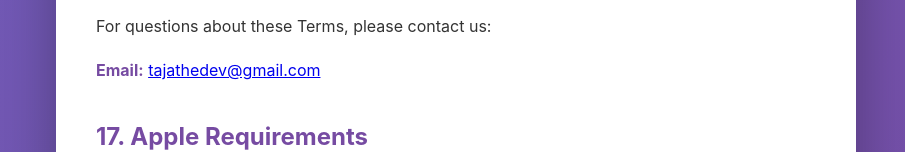
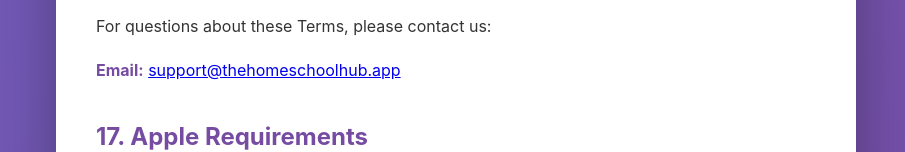
Before and after one commit to TajaTheDev/homeschoolhub-support, a plain HTML site: page terms.html in a window 1280 px wide. Shown: the part 4424-4576 px from the top of the page, without its empty margins (184-1089 px from the left). Drawn offline with Linux system fonts and the light colour scheme.

Commit message:
Update contact email in terms.html
update email

```diff
--- a/terms.html
+++ b/terms.html
@@ -142,7 +142,7 @@
 
         <h2>16. Contact Information</h2>
         <p>For questions about these Terms, please contact us:</p>
-        <p><strong>Email:</strong> <a href="mailto:tajathedev@gmail.com">tajathedev@gmail.com</a></p>
+        <p><strong>Email:</strong> <a href="mailto:tajathedev@gmail.com">support@thehomeschoolhub.app</a></p>
 
         <h2>17. Apple Requirements</h2>
         <p>These Terms are between you and HomeschoolHub (Taja Moxey), not Apple. Apple has no obligation to furnish maintenance or support services. In the event of any failure to conform to any warranty, you may notify Apple, and Apple will refund the purchase price (if any). Apple has no other warranty obligation. Apple is not responsible for addressing claims by you or third parties relating to the App or your use of it, including: (1) product liability claims; (2) any claim that the App fails to conform to legal requirements; and (3) claims arising under consumer protection or similar legislation.</p>
```
